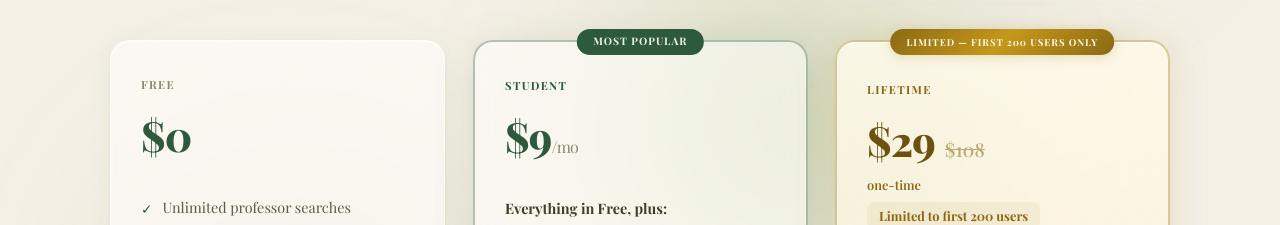
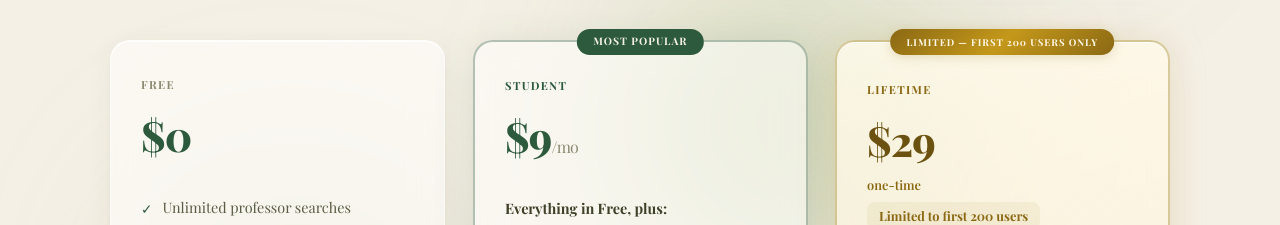
Before and after one commit to jacekimmy/research-match, a Next.js app: page / in a window 1280 px wide. Shown: the part 3140-3365 px from the top of the page. Built offline with nearby package versions, Linux system fonts and the light colour scheme; no server answers; the database is empty; a web font is replaced by a local one.

Commit message:
Remove crossed-out $108 from lifetime pricing

```diff
--- a/src/app/mobile-landing.tsx
+++ b/src/app/mobile-landing.tsx
@@ -579,7 +579,6 @@ export default function MobileLanding() {
             <p style={{ fontSize: "0.7rem", fontWeight: 700, color: "#8B6914", textTransform: "uppercase", letterSpacing: "0.12em", marginBottom: "10px" }}>Lifetime</p>
             <div style={{ display: "flex", alignItems: "baseline", gap: "10px", marginBottom: "4px" }}>
               <p style={{ fontSize: "2.6rem", fontWeight: 800, color: "#6B5210", letterSpacing: "-0.02em" }}>$29</p>
-              <p style={{ fontSize: "1.2rem", color: "#BAA870", textDecoration: "line-through", fontWeight: 500 }}>$108</p>
             </div>
             <p style={{ fontSize: "0.8rem", color: "#8B6914", marginBottom: "8px", fontWeight: 600 }}>one-time</p>
             {lifetimeSpotsRemaining !== null && lifetimeSpotsRemaining > 0 && (
--- a/src/app/page.tsx
+++ b/src/app/page.tsx
@@ -563,7 +563,6 @@ export default function LandingPage() {
             <p style={{ fontSize: "0.7rem", fontWeight: 700, color: "#8B6914", textTransform: "uppercase", letterSpacing: "0.12em", marginBottom: "10px" }}>Lifetime</p>
             <div style={{ display: "flex", alignItems: "baseline", gap: "10px", marginBottom: "4px" }}>
               <p style={{ fontSize: "2.6rem", fontWeight: 800, color: "#6B5210", letterSpacing: "-0.02em" }}>$29</p>
-              <p style={{ fontSize: "1.2rem", color: "#BAA870", textDecoration: "line-through", fontWeight: 500 }}>$108</p>
             </div>
             <p style={{ fontSize: "0.8rem", color: "#8B6914", marginBottom: "8px", fontWeight: 600 }}>one-time</p>
             {lifetimeSpotsRemaining !== null && lifetimeSpotsRemaining > 0 && (
```
